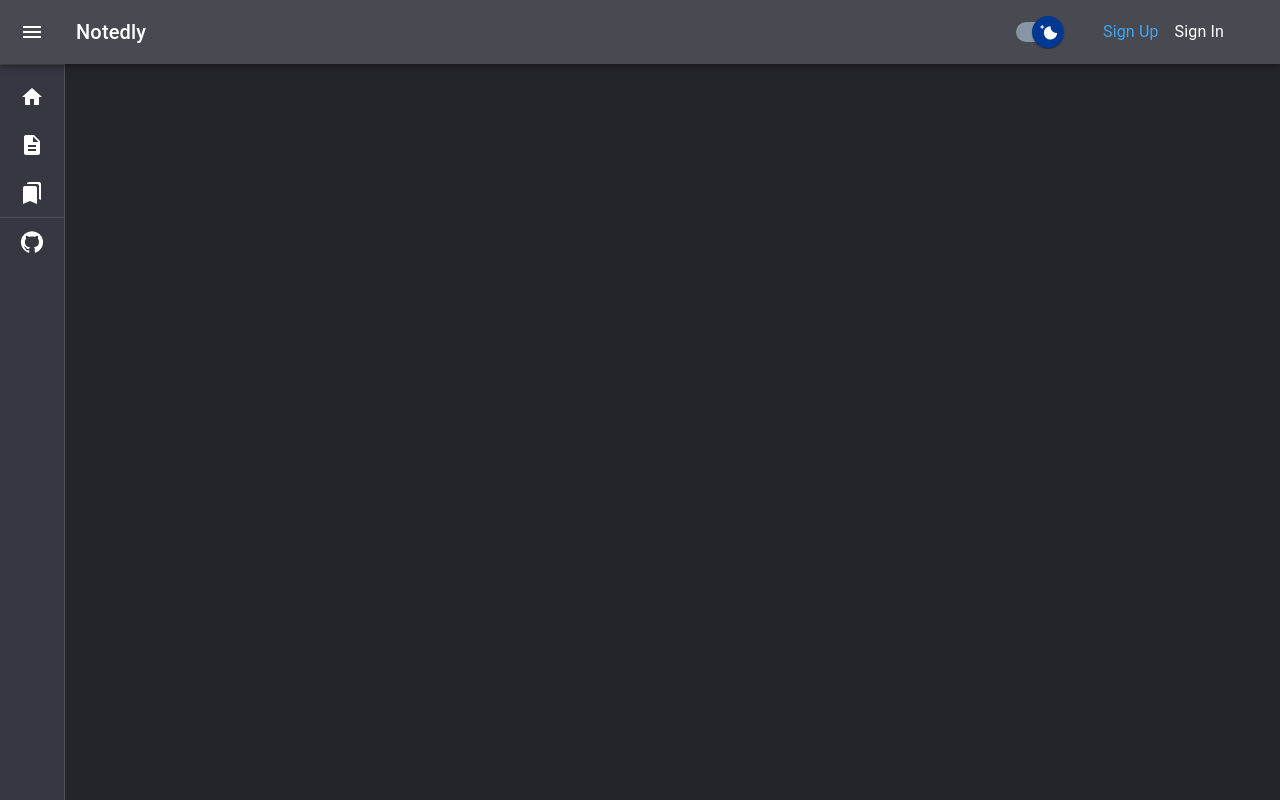
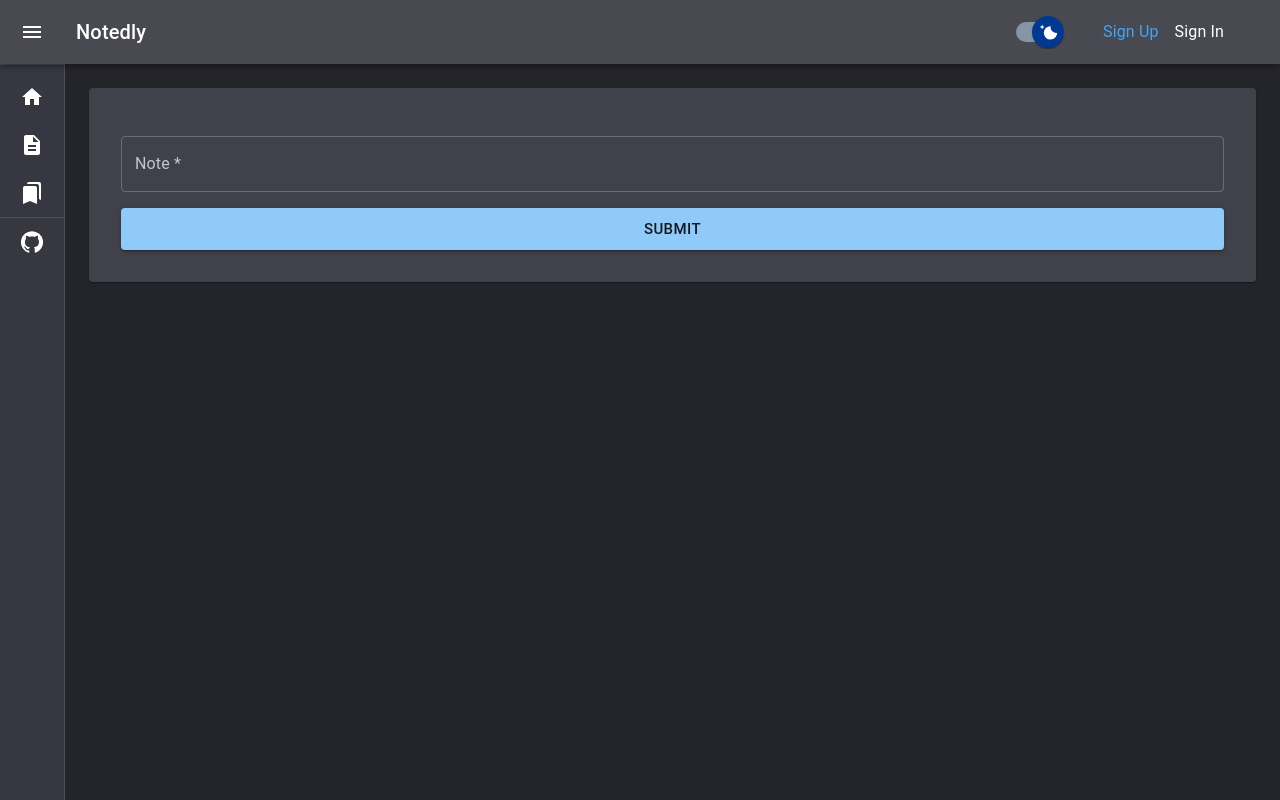
Before and after one commit to kledovskaia/notedly, a React (Create React App) app in the folder client/: page /note/new in a window 1280 px wide. Built offline with nearby package versions, Linux system fonts and the light colour scheme; no server answers.

Commit message:
new note page ui

```diff
--- a/client/src/App.tsx
+++ b/client/src/App.tsx
@@ -5,6 +5,7 @@ import { ProtectedRoute } from './components/ProtectedRoute';
 import { AuthContext } from './context/Auth';
 import { Favorites } from './pages/Favorites';
 import { MyNotes } from './pages/MyNotes';
+import { NewNote } from './pages/NewNote';
 import { NoteFeed } from './pages/NoteFeed';
 import { NotePage } from './pages/NotePage';
 import { SignIn } from './pages/SignIn';
@@ -31,6 +32,7 @@ export const App = () => {
             </ProtectedRoute>
           }
         />
+        <Route path="/note/new" element={<NewNote />} />
         <Route path="/note/:id" element={<NotePage />} />
         <Route path="/user/:id" element={<User />} />
         <Route path="/sign-up" element={<SignUp />} />
--- a/client/src/components/AuthForm.tsx
+++ b/client/src/components/AuthForm.tsx
@@ -1,8 +1,8 @@
-import { Button, Paper, TextField, Typography } from '@mui/material';
+import { Paper, Typography } from '@mui/material';
 import { FC } from 'react';
-import { Formik } from 'formik';
 import { ObjectSchema } from 'yup';
-import { Form, Link } from '../styles';
+import { Link } from '../styles';
+import { Form } from './Form';
 
 type TField = {
   name: string;
@@ -12,8 +12,8 @@ type TField = {
 
 type Props = {
   type: 'Sign In' | 'Sign Up';
+  fields: TField[];
   validationSchema: ObjectSchema<any>;
-  fields: TField[];
   onSubmit: (values: any) => void;
 };
 
@@ -30,41 +30,12 @@ export const AuthForm: FC<Props> = ({
       <Typography variant="h4" component="h2">
         {type}
       </Typography>
-      <Formik
-        initialValues={
-          fields.reduce((acc, field) => ({ ...acc, [field.name]: '' }), {}) as {
-            [key in string]: string;
-          }
-        }
+
+      <Form
+        fields={fields}
         validationSchema={validationSchema}
         onSubmit={onSubmit}
-      >
-        {({ errors, touched, values, handleChange }) => (
-          <Form>
-            {fields.map((field) => (
-              <TextField
-                autoComplete="new-password"
-                key={field.name}
-                fullWidth
-                id={field.name}
-                name={field.name}
-                type={field.type}
-                label={
-                  touched[field.name] && Boolean(errors[field.name])
-                    ? errors[field.name]
-                    : field.label
-                }
-                value={values[field.name]}
-                onChange={handleChange}
-                error={touched[field.name] && Boolean(errors[field.name])}
-              />
-            ))}
-            <Button type="submit" variant="contained" size="large" fullWidth>
-              Submit
-            </Button>
-          </Form>
-        )}
-      </Formik>
+      />
       {type === 'Sign In' && (
         <Typography align="center">
           Don't have an account? <Link to="/sign-up">Sign Up</Link>
--- /dev/null
+++ b/client/src/components/Form.tsx
@@ -0,0 +1,60 @@
+import { Button, TextField } from '@mui/material';
+import { Formik } from 'formik';
+import { FC } from 'react';
+import { ObjectSchema } from 'yup';
+import { Form as FForm } from '../styles';
+
+type TField = {
+  name: string;
+  type: string;
+  label: string;
+};
+
+type Props = {
+  fields: TField[];
+  validationSchema: ObjectSchema<any>;
+  onSubmit: (values: any) => void;
+};
+
+export const Form: FC<Props> = ({ fields, onSubmit, validationSchema }) => {
+  return (
+    <Formik
+      initialValues={
+        fields.reduce((acc, field) => ({ ...acc, [field.name]: '' }), {}) as {
+          [key in string]: string;
+        }
+      }
+      validationSchema={validationSchema}
+      onSubmit={onSubmit}
+    >
+      {({ errors, touched, values, handleChange }) => (
+        <FForm>
+          {fields.map((field) => (
+            <TextField
+              multiline
+              autoComplete="new-password"
+              key={field.name}
+              fullWidth
+              id={field.name}
+              name={field.name}
+              type={field.type}
+              label={
+                touched[field.name] && Boolean(errors[field.name])
+                  ? errors[field.name]
+                  : field.label
+              }
+              value={values[field.name]}
+              onChange={handleChange}
+              error={
+                Boolean(touched[field.name]) && Boolean(errors[field.name])
+              }
+            />
+          ))}
+          <Button type="submit" variant="contained" size="large" fullWidth>
+            Submit
+          </Button>
+        </FForm>
+      )}
+    </Formik>
+  );
+};
--- a/client/src/components/Header.tsx
+++ b/client/src/components/Header.tsx
@@ -12,6 +12,7 @@ import { AuthContext } from '../context/Auth';
 import { SignInLink, SignUpLink } from '../styles';
 import { useAppQuery } from '../hooks/useAppQuery';
 import { Link } from 'react-router-dom';
+import AddIcon from '@mui/icons-material/Add';
 
 type TDataResponse = {
   me: {
@@ -60,6 +61,21 @@ export default function Header() {
               </>
             )}
             {isLoggedIn && data && (
+              <>
+                <Box sx={{ marginRight: '1rem' }}>
+                  <Link to="/note/new">
+                    <IconButton
+                      size="large"
+                      edge="end"
+                      aria-label="account of current user"
+                      aria-controls={menuId}
+                      aria-haspopup="true"
+                      color="inherit"
+                    >
+                      <AddIcon />
+                    </IconButton>
+                  </Link>
+                </Box>
                 <IconButton
                   size="large"
                   edge="end"
@@ -71,6 +87,7 @@ export default function Header() {
                 >
                   <Avatar alt={data.me.username} src={data.me.avatar} />
                 </IconButton>
+              </>
             )}
           </Box>
         </Toolbar>
--- /dev/null
+++ b/client/src/pages/NewNote.tsx
@@ -0,0 +1,23 @@
+import * as Yup from 'yup';
+import { Paper } from '@mui/material';
+import { Form } from '../components/Form';
+
+const validationSchema = Yup.object().shape({
+  note: Yup.string().required('Please enter your Note'),
+});
+
+const fields = [{ name: 'note', type: 'text', label: 'Note *' }];
+
+export const NewNote = () => {
+  const onSubmit = () => {};
+
+  return (
+    <Paper sx={{ padding: '1rem 2rem', margin: '4rem 0' }}>
+      <Form
+        fields={fields}
+        validationSchema={validationSchema}
+        onSubmit={onSubmit}
+      />
+    </Paper>
+  );
+};
```
Lines whose indentation alone changed are shown as unchanged.
